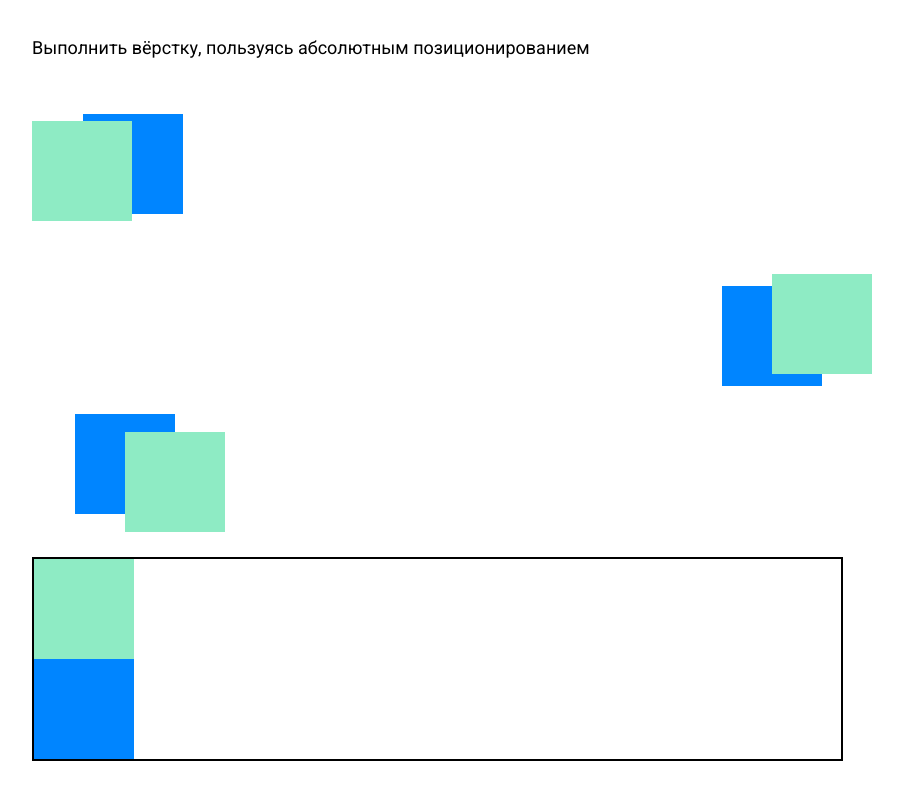
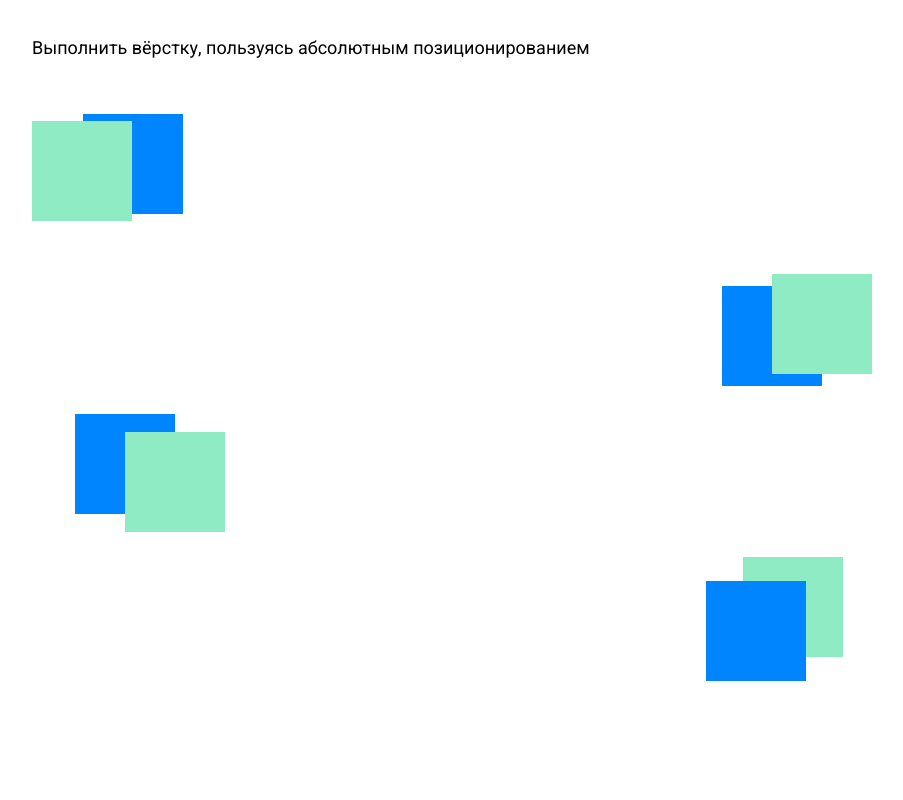
Before and after one commit to klevoDev/11-Position-practice, a plain HTML site: page index.html in a window 1280 px wide. Shown: the part 1452-2252 px from the top of the page, without its empty margins (188-1091 px from the left). After the commit the page ends 2200 px from the top, so only its background shows below. Drawn offline with Linux system fonts and the light colour scheme.

Commit message:
ready 2.0

```diff
--- a/css/style.css
+++ b/css/style.css
@@ -54,6 +54,7 @@
 }
 
 .square {}
+
 
 
 
@@ -206,10 +207,14 @@
 .practice__square {
     position: relative;
     margin-right: 29px;
-
-    border: 2px solid #000;
 }
 
-.square__green {}
+.square__green {
+    margin-left: auto;
+}
 
-.square__blue {}
+.square__blue {
+    position: absolute;
+    top: 24px;
+    right: 37px;
+}
```
